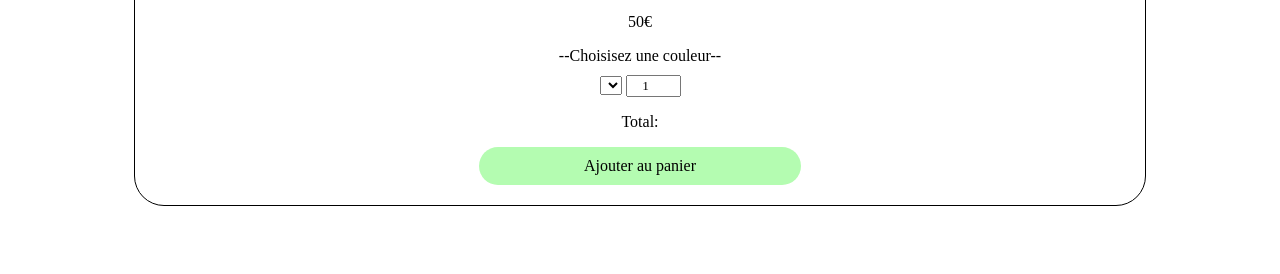
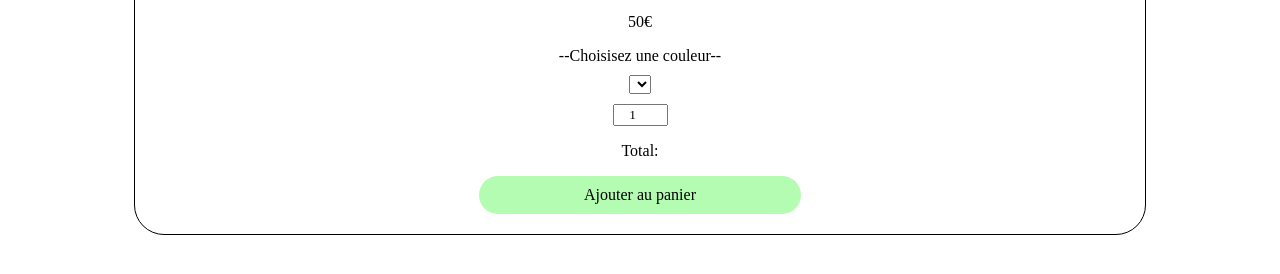
Before and after one commit to HoudaifaMofril/Orinoco-v2, a plain HTML site: page frontend/teddy.html in a window 1280 px wide. Shown: the part 176-450 px from the top of the page. Drawn offline with Linux system fonts and the light colour scheme; no server answers.

Commit message:
Modifications mineurs fichier teddy.html

```diff
--- a/frontend/teddy.html
+++ b/frontend/teddy.html
@@ -27,11 +27,14 @@
                     <br/>
                     <select name="teddy" id="color__select">
                     </select>
+                    <br/>
                     <input id="quantity" type="number" value="1" min= "1" max="50">
                     <p id="total__prix">Total:</p>
-                    <div id="bouton__ajout__panier">
-                        <a id="link__ajout__panier" href="">Ajouter au panier</a>
-                    </div>
+                    <a id="link__ajout__panier" href="">
+                        <div id="bouton__ajout__panier">
+                        Ajouter au panier
+                        </div>
+                </a>
                 </div>
             </div>
         </div>
```
